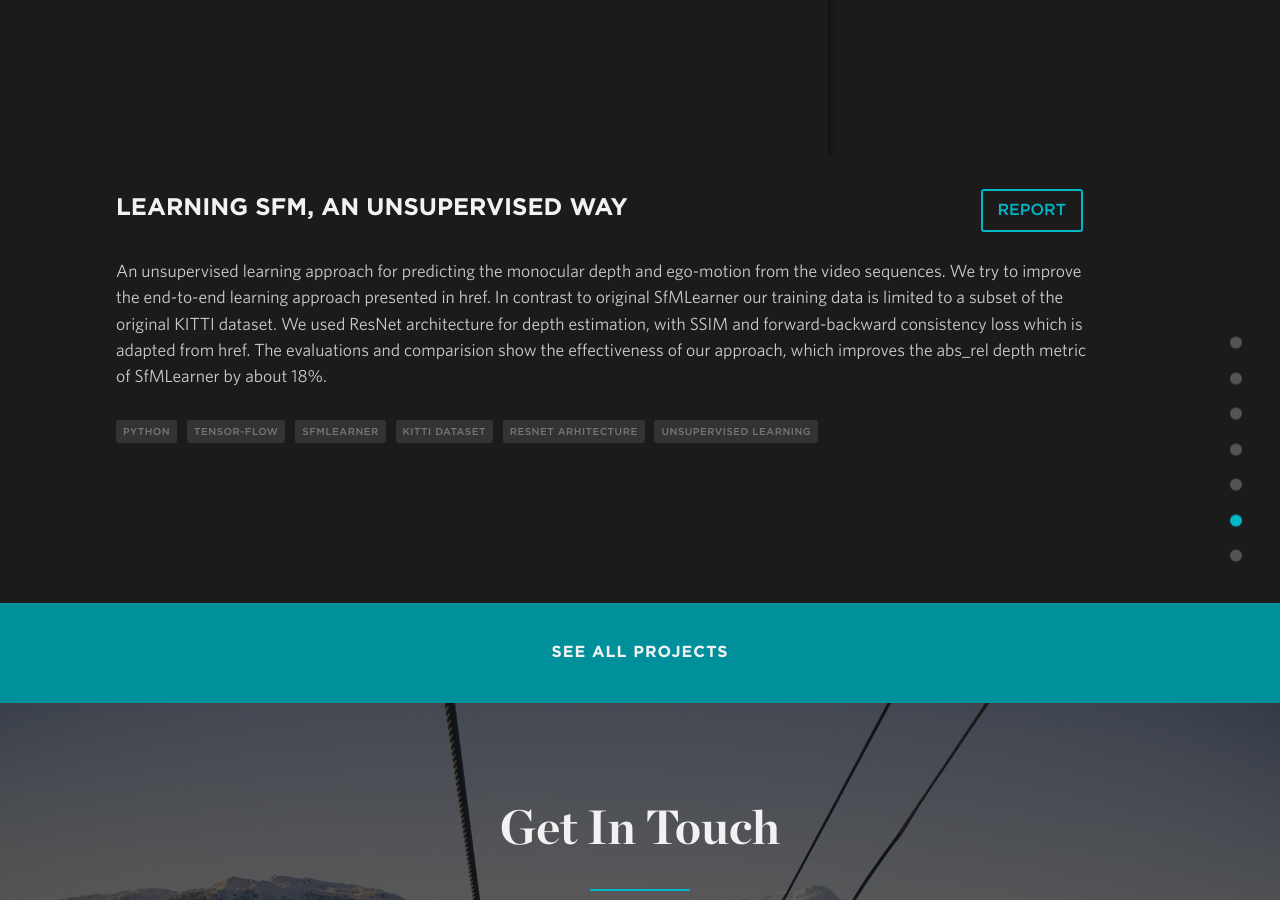
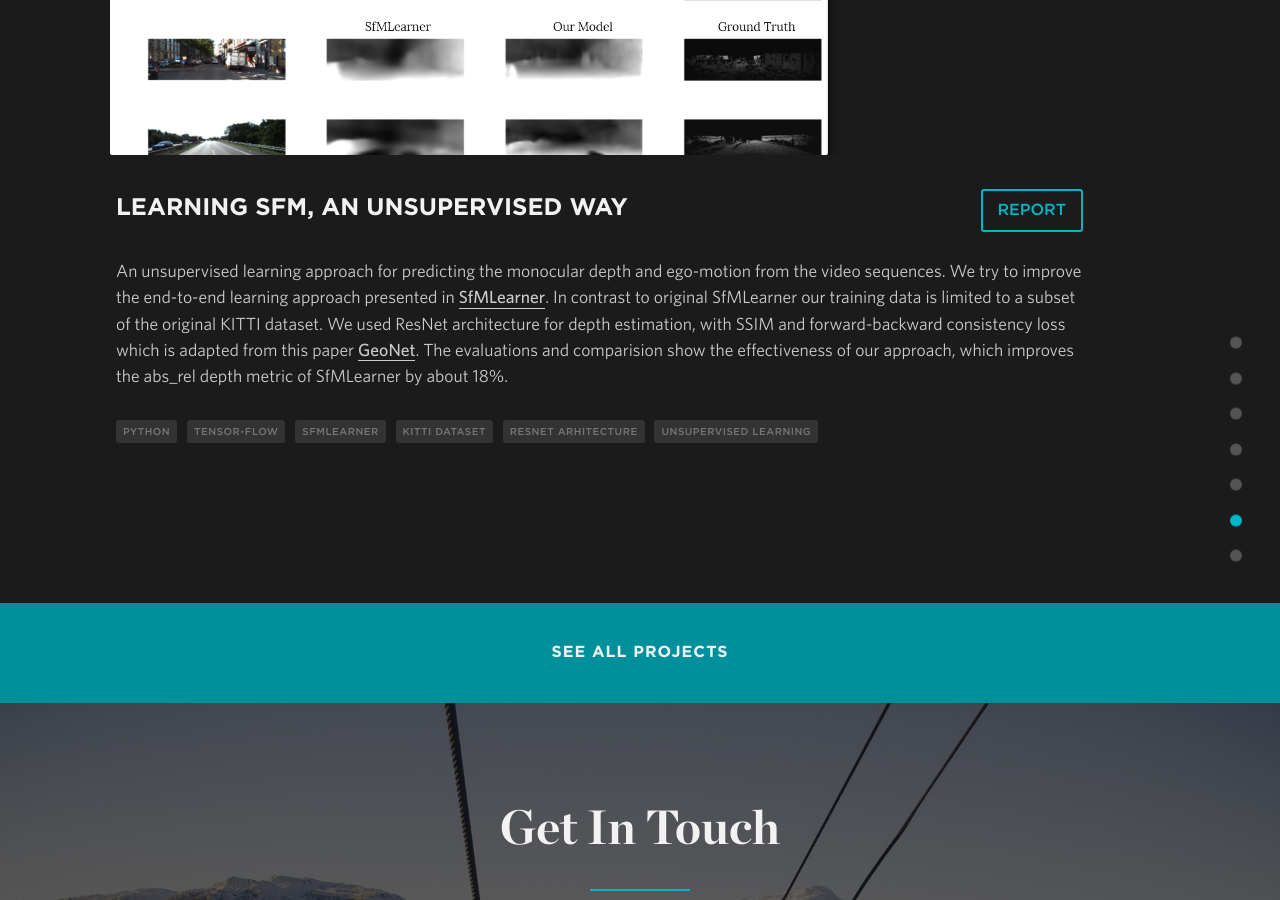
Before and after one commit to sgteja/trailsite.github.io, a Jekyll site: the page built from index.html, in a window 1280 px wide and 900 px high, scrolled down 6165 px. Built offline with Jekyll 4.4.1, drawn with Linux system fonts in a browser that asks for light colours; nearby versions of some CDN libraries.

Commit message:
Images to project 2

```diff
--- a/_data/portfolio.yml
+++ b/_data/portfolio.yml
@@ -13,7 +13,7 @@
 
 - title: Learning SfM, an Unsupervised way
   demo:  http://sgteja.github.io/trailsite.github.io/reports/SFM_deep.pdf
-  description: An unsupervised learning approach for predicting the monocular depth and ego-motion from the video sequences. We try to improve the end-to-end learning approach presented in href. In contrast to original SfMLearner our training data is limited to a subset of the original KITTI dataset. We used ResNet architecture for depth estimation, with SSIM and forward-backward consistency loss which is adapted from href. The evaluations and comparision show the effectiveness of our approach, which improves the abs_rel depth metric of SfMLearner by about 18%.
+  description: An unsupervised learning approach for predicting the monocular depth and ego-motion from the video sequences. We try to improve the end-to-end learning approach presented in <a href="https://ai.google/research/pubs/pub46023/" target="_blank">SfMLearner</a>. In contrast to original SfMLearner our training data is limited to a subset of the original KITTI dataset. We used ResNet architecture for depth estimation, with SSIM and forward-backward consistency loss which is adapted from this paper <a href="https://arxiv.org/abs/1803.02276" target="_blank">GeoNet</a>. The evaluations and comparision show the effectiveness of our approach, which improves the abs_rel depth metric of SfMLearner by about 18%.
   img: SFM_deep
   used:
     - thing: Python
```
Also changed, not shown: img/portfolio/SFM_deep/SFM_deep.jpg (added).
